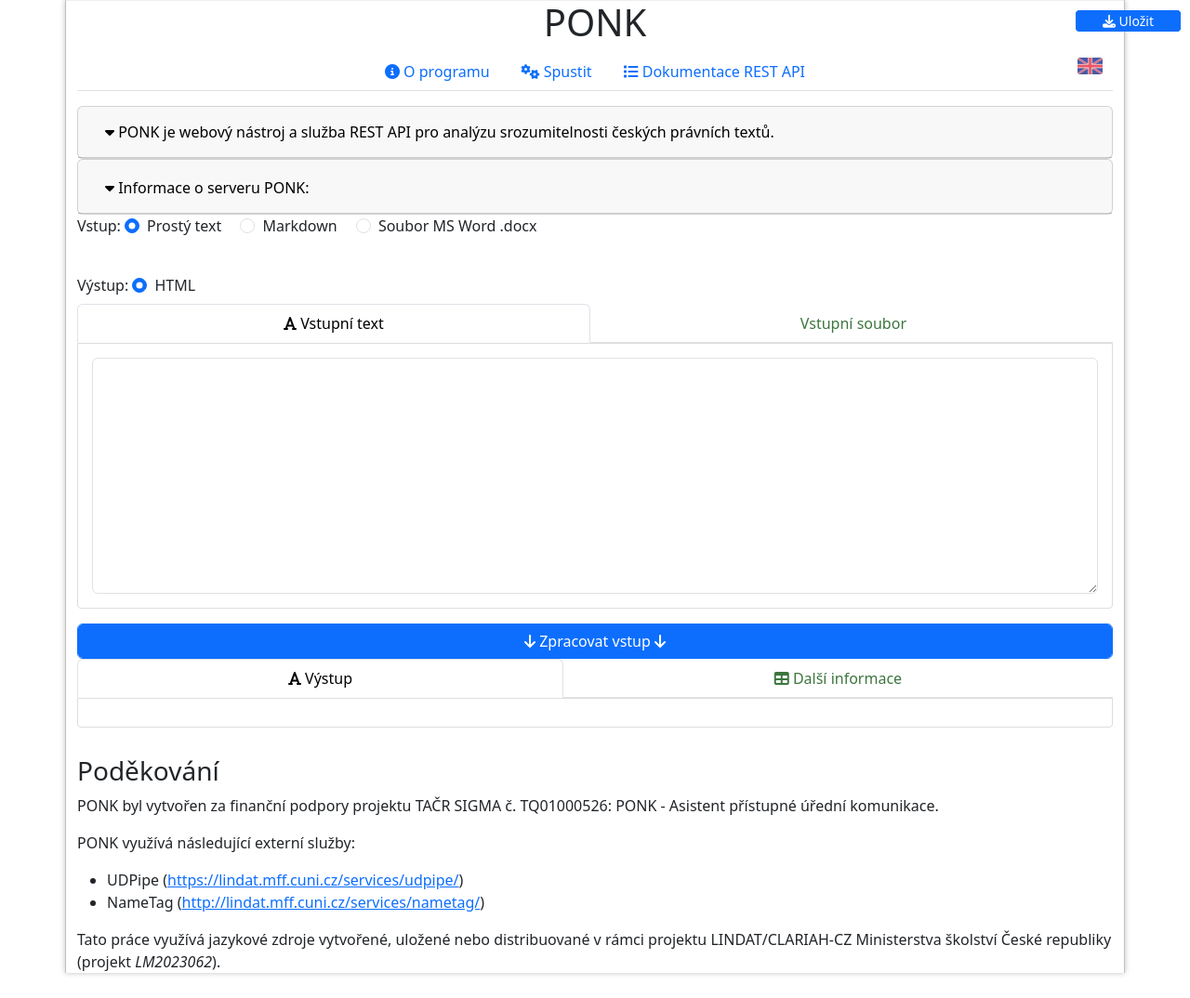
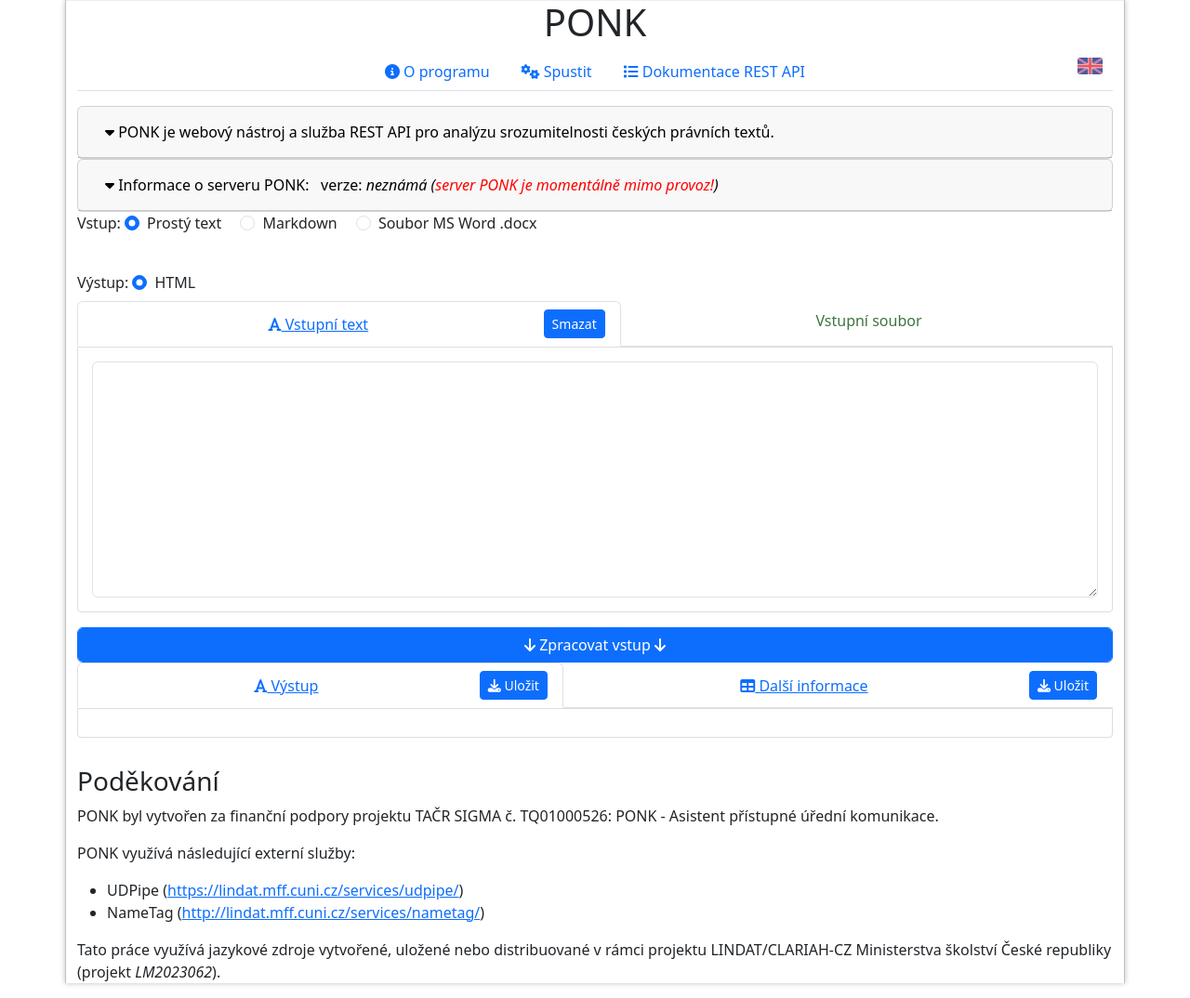
Before and after one commit to ufal/ponk, a PHP site: page /ponk/run_test.php in a window 1280 px wide. Shown: the whole page at 93% size. Before the commit the page ends 1050 px from the top, so only its background shows below. Run offline with PHP 8.4, Linux system fonts and the light colour scheme; some libraries are stand-ins or nearby versions.

Commit message:
PONK: migration to bootstrap ver. 5, step 2; load file not working
git-svn-id: https://svn.ms.mff.cuni.cz/svn/ponk/projects/ponk@304 9b7822f3-4786-4c31-9c96-ea234496b5ad

```diff
--- a/html/header.php
+++ b/html/header.php
@@ -1,4 +1,3 @@
-
 <?php
 // Spuštění session pro uchovávání jazyka mezi požadavky
 session_start();
@@ -33,60 +32,47 @@ $currentLang = $_SESSION['lang'];
 <head>
   <title>PONK</title>
   <meta charset="utf-8">
-  <link href="https://cdn.jsdelivr.net/npm/bootstrap@5.3.3/dist/css/bootstrap.min.css" rel="stylesheet">
-  <link rel="stylesheet" href="https://cdnjs.cloudflare.com/ajax/libs/font-awesome/6.5.1/css/all.min.css"> <!-- Aktualizovaná verze Font Awesome -->
+
+  <link rel="stylesheet" href="https://maxcdn.bootstrapcdn.com/bootstrap/3.3.4/css/bootstrap.min.css">
+  <link rel="stylesheet" href="https://maxcdn.bootstrapcdn.com/bootstrap/3.3.4/css/bootstrap-theme.min.css">
+  <link rel="stylesheet" href="https://maxcdn.bootstrapcdn.com/font-awesome/4.4.0/css/font-awesome.min.css">
 
   <link rel="stylesheet" href="css/lindat.css" type="text/css" />
   <link rel="stylesheet" href="css/ponk.css" type="text/css" />
 
-  <!-- Bootstrap 5 JavaScript, nyní bez jQuery -->
-  <script src="https://cdn.jsdelivr.net/npm/bootstrap@5.3.3/dist/js/bootstrap.bundle.min.js"></script>
-  <!-- run_prettify.js není součástí Bootstrapu, takže jej ponechte, pokud ho stále potřebujete -->
+  <script src="https://code.jquery.com/jquery-1.11.3.min.js" type="text/javascript"></script>
+  <script src="https://maxcdn.bootstrapcdn.com/bootstrap/3.3.4/js/bootstrap.min.js"></script>
+  <script src="https://cdn.rawgit.com/google/code-prettify/master/loader/run_prettify.js" type="text/javascript"></script>
 </head>
 
 <body id="lindat-services">
   <!--?php require('branding/header.htm')?-->
   <div class="lindat-common">
     <div class="container">
+      <!--ul class="breadcrumb">
+        <li><a href="//lindat.mff.cuni.cz/">LINDAT/CLARIN</a></li>
+        <li><a href="//lindat.mff.cuni.cz/services/">Services</a></li>
+        <li class="active">MasKIT</li>
+      </ul-->
 
       <!-- Service title -->
       <h1 class="text-center">PONK</h1>
 
       <!-- menu -->
-      <div class="menu-container position-relative"> <!-- Bootstrap 5 používá position-relative místo style -->
-        <ul class="nav nav-tabs justify-content-center mb-3"> <!-- text-center je nahrazeno justify-content-center, margin-bottom: 10px je mb-3 -->
-          <li class="nav-item">
-            <a class="nav-link <?php if ($main_page == 'info.php') echo 'active'; ?>" href="info.php">
-              <span class="fa fa-info-circle"></span> <?php echo $lang[$currentLang]['menu_about']; ?>
-            </a>
-          </li>
-          <li class="nav-item">
-            <a class="nav-link <?php if ($main_page == 'run.php') echo 'active'; ?>" href="run.php">
-              <span class="fa fa-cogs"></span> <?php echo $lang[$currentLang]['menu_run']; ?>
-            </a>
-          </li>
-          <li class="nav-item">
-            <a class="nav-link <?php if ($main_page == 'api-reference.php') echo 'active'; ?>" href="api-reference.php">
-              <span class="fa fa-list"></span> <?php echo $lang[$currentLang]['menu_api']; ?>
-            </a>
-          </li>
+      <div class="menu-container" style="position: relative;"> <!-- kontejner pro umístění vlaječek vpravo -->
+        <ul class="nav nav-tabs text-center" style="margin-bottom: 10px">
+          <li <?php if ($main_page == 'info.php') echo ' class="active"'?>><a href="info.php"><span class="fa fa-info-circle"></span> <?php echo $lang[$currentLang]['menu_about']; ?></a></li>
+          <li <?php if ($main_page == 'run.php') echo ' class="active"'?>><a href="run.php"><span class="fa fa-cogs"></span> <?php echo $lang[$currentLang]['menu_run']; ?></a></li>
+          <li <?php if ($main_page == 'api-reference.php') echo ' class="active"'?>><a href="api-reference.php"><span class="fa fa-list"></span> <?php echo $lang[$currentLang]['menu_api']; ?></a></li>
           <!-- Přidání vlaječek pro změnu jazyka -->
           <?php
             if ($currentLang == 'cs') {
           ?>
-              <li class="nav-item position-absolute" style="right: 10px;">
-                <a href="?lang=en" class="nav-link p-0"> <!-- p-0 odstraní padding, aby ikona nebyla příliš velká -->
-                  <img src="img/flag_en.png" alt="English" style="height: 18px;">
-                </a>
-              </li>
+              <li style="right: 10px; position: absolute; margin-left: 10px;"><a href="?lang=en"><img src="img/flag_en.png" alt="English" style="height: 18px;"></a></li>
           <?php
             } else {
           ?>
-              <li class="nav-item position-absolute" style="right: 10px;">
-                <a href="?lang=cs" class="nav-link p-0">
-                  <img src="img/flag_cs.png" alt="čeština" style="height: 18px;">
-                </a>
-              </li>
+              <li style="right: 10px; position: absolute; margin-left: 10px;"><a href="?lang=cs"><img src="img/flag_cs.png" alt="čeština" style="height: 18px;"></a></li>
           <?php
             }
           ?>
--- /dev/null
+++ b/html/header_test.php
@@ -0,0 +1,96 @@
+
+<?php
+// Spuštění session pro uchovávání jazyka mezi požadavky
+session_start();
+
+// Změna jazyka přes GET parametr
+if (isset($_GET['lang']) && $_GET['lang'] !== $_SESSION['lang']) {
+    $_SESSION['lang'] = $_GET['lang'];
+
+    // Získání aktuální URL bez lang parametru
+    $baseUrl = '/ponk';
+    $currentUrlWithoutLang = preg_replace('/(\?|&)lang=[^&]*/', '', $_SERVER['REQUEST_URI']);
+
+    // Přesměrování na URL bez lang parametru
+    header("Location: " . $baseUrl . $currentUrlWithoutLang);
+    exit();
+}
+
+// Nastavení defaultního jazyka, pokud není nastavený
+if (!isset($_SESSION['lang'])) {
+    $_SESSION['lang'] = 'cs'; // Defaultní jazyk je český
+}
+
+// Načtení jazykového souboru
+require 'lang.php';
+
+// Uložení aktuálního jazyka do proměnné pro snadnější použití
+$currentLang = $_SESSION['lang'];
+?>
+
+<!DOCTYPE html>
+<html>
+<head>
+  <title>PONK</title>
+  <meta charset="utf-8">
+  <link href="https://cdn.jsdelivr.net/npm/bootstrap@5.3.3/dist/css/bootstrap.min.css" rel="stylesheet">
+  <link rel="stylesheet" href="https://cdnjs.cloudflare.com/ajax/libs/font-awesome/6.5.1/css/all.min.css"> <!-- Aktualizovaná verze Font Awesome -->
+
+  <link rel="stylesheet" href="css/lindat.css" type="text/css" />
+  <link rel="stylesheet" href="css/ponk.css" type="text/css" />
+
+  <script src="https://code.jquery.com/jquery-1.11.3.min.js" type="text/javascript"></script>
+  <!-- Bootstrap 5 JavaScript, nyní bez jQuery -->
+  <script src="https://cdn.jsdelivr.net/npm/bootstrap@5.3.3/dist/js/bootstrap.bundle.min.js"></script>
+  <!-- run_prettify.js není součástí Bootstrapu, takže jej ponechte, pokud ho stále potřebujete -->
+  <script src="https://cdn.rawgit.com/google/code-prettify/master/loader/run_prettify.js" type="text/javascript"></script>
+</head>
+
+<body id="lindat-services">
+  <!--?php require('branding/header.htm')?-->
+  <div class="lindat-common">
+    <div class="container">
+
+      <!-- Service title -->
+      <h1 class="text-center">PONK</h1>
+
+      <!-- menu -->
+      <div class="menu-container position-relative"> <!-- Bootstrap 5 používá position-relative místo style -->
+        <ul class="nav nav-tabs justify-content-center mb-3"> <!-- text-center je nahrazeno justify-content-center, margin-bottom: 10px je mb-3 -->
+          <li class="nav-item">
+            <a class="nav-link <?php if ($main_page == 'info.php') echo 'active'; ?>" href="info.php">
+              <span class="fa fa-info-circle"></span> <?php echo $lang[$currentLang]['menu_about']; ?>
+            </a>
+          </li>
+          <li class="nav-item">
+            <a class="nav-link <?php if ($main_page == 'run.php') echo 'active'; ?>" href="run.php">
+              <span class="fa fa-cogs"></span> <?php echo $lang[$currentLang]['menu_run']; ?>
+            </a>
+          </li>
+          <li class="nav-item">
+            <a class="nav-link <?php if ($main_page == 'api-reference.php') echo 'active'; ?>" href="api-reference.php">
+              <span class="fa fa-list"></span> <?php echo $lang[$currentLang]['menu_api']; ?>
+            </a>
+          </li>
+          <!-- Přidání vlaječek pro změnu jazyka -->
+          <?php
+            if ($currentLang == 'cs') {
+          ?>
+              <li class="nav-item position-absolute" style="right: 10px;">
+                <a href="?lang=en" class="nav-link p-0"> <!-- p-0 odstraní padding, aby ikona nebyla příliš velká -->
+                  <img src="img/flag_en.png" alt="English" style="height: 18px;">
+                </a>
+              </li>
+          <?php
+            } else {
+          ?>
+              <li class="nav-item position-absolute" style="right: 10px;">
+                <a href="?lang=cs" class="nav-link p-0">
+                  <img src="img/flag_cs.png" alt="čeština" style="height: 18px;">
+                </a>
+              </li>
+          <?php
+            }
+          ?>
+        </ul>
+      </div>
--- a/html/run_test.php
+++ b/html/run_test.php
@@ -1,4 +1,4 @@
-<?php $main_page=basename(__FILE__); require('header.php') ?>
+<?php $main_page=basename(__FILE__); require('header_test.php') ?>
 
 <script type="text/javascript"><!--
   var input_file_content = null;
@@ -124,40 +124,53 @@
     }, complete: function() {
       //console.log("Complete.");
       var info = "<h4><?php echo $lang[$currentLang]['run_server_info_label']; ?></h4>\n<ul><li><?php echo $lang[$currentLang]['run_server_info_version']; ?>: <i>" + version + "</i>\n<li><?php echo $lang[$currentLang]['run_server_info_features']; ?>: <i>" + features + "</i>\n</ul>\n";
-      jQuery('#server_info').html(info).show();
       //console.log("Info: ", info);
+      document.getElementById('server_info').innerHTML = info;
+      document.getElementById('server_info').classList.remove('d-none');
+
       var short_info = "&nbsp; <?php echo $lang[$currentLang]['run_server_info_version']; ?>: <i>" + version + "</i>";
-      jQuery('#server_short_info').html(short_info).show();
-      //console.log("Info: ", info);
+      //console.log("Short info: ", short_info);
+      document.getElementById('server_short_info').innerHTML = short_info;
+      document.getElementById('server_short_info').classList.remove('d-none');
 
     }});
   }
 
+  function handleFileChange(input) {
+    const inputName = document.getElementById('input_file_name');
+    inputName.textContent = ''; // Clear previous content
+    let input_file_content = null;
 
-  jQuery(document).on('change', '#input_file_field', function() {
-    jQuery('#input_file_name').text();
-    input_file_content = null;
-    if (this.files.length > 0) {
-      var file = this.files[0];
-      jQuery('#input_file_name').text(file.name + ' (loading...)');
+    if (input.files.length > 0) {
+      const file = input.files[0];
+      console.log("handleFileChange: input file name: ", `${file.name}`);
+      inputName.textContent = `${file.name} (loading...)`;
+
       if (!window.FileReader) {
-        jQuery('#input_file_name').text(file.name + ' (load error - file loading API not supported, please use newer browser)').wrapInner('<span class="text-danger"></span>');
+        inputName.textContent = `${file.name} (load error - file loading API not supported, please use newer browser)`;
+        console.log("handleFileChange: load error - file loading API not supported");
+        inputName.innerHTML = `<span class="text-danger">${inputName.textContent}</span>`;
       } else {
-        var reader = new FileReader();
-	reader.onload = function() {
-          var input_format = jQuery('input[name=option_input]:checked').val();
+        const reader = new FileReader();
+        console.log("handleFileChange: loading the file...");
+        reader.onload = function(event) {
+          const input_format = document.querySelector('input[name="option_input"]:checked').value;
           if (input_format === "docx") {
-	    //input_file_content = encodeBinaryToBase64(target.result);
-	    input_file_content = encodeBinaryToBase64(reader.result);
+            input_file_content = encodeBinaryToBase64(event.target.result);
 	  } else {
-	    input_file_content = reader.result;
+	    console.log("handleFileChange: the file is either TXT or MD");
+            input_file_content = event.target.result;
           }
-          jQuery('#input_file_name').text(file.name + ' (<?php echo $lang[$currentLang]['run_input_file_kb_loaded_prefix']; ?>' + (input_file_content.length/1024).toFixed(1) + '<?php echo $lang[$currentLang]['run_input_file_kb_loaded_suffix']; ?>)');
-        }
+	  inputName.textContent = `${file.name} (${(input_file_content.length / 1024).toFixed(1)} KB)`;
+	  console.log("handleFileChange: printing this: ", `${file.name} (${(input_file_content.length / 1024).toFixed(1)} KB)`);
+        };
+
         reader.onerror = function() {
-          jQuery('#input_file_name').text(file.name + ' (load error)').wrapInner('<span class="text-danger"></span>');
-	}
-	var input_format = jQuery('input[name=option_input]:checked').val();
+          inputName.textContent = `${file.name} (load error)`;
+          inputName.innerHTML = `<span class="text-danger">${inputName.textContent}</span>`;
+        };
+
+        const input_format = document.querySelector('input[name="option_input"]:checked').value;
         if (input_format === "docx") {
           reader.readAsArrayBuffer(file);
         } else {
@@ -165,8 +178,7 @@
         }
       }
     }
-  });
-
+  }
 
   function saveAs(blob, file_name) {
     const url = window.URL.createObjectURL(blob);
@@ -280,15 +292,15 @@
       <i class="fa-solid fa-caret-down"></i> <?php echo $lang[$currentLang]['run_about_line']; ?>
     </button>
   </div>
-  <div id="aboutContent" class="collapse" role="tabpanel" aria-labelledby="aboutHeading">
+  <div id="aboutContent" class="collapse m-1" role="tabpanel" aria-labelledby="aboutHeading">
           <?php
             if ($currentLang == 'cs') {
           ?>
-    <div style="margin: 5px"><?php require('about_cs.html') ?></div>
+    <div><?php require('about_cs.html') ?></div>
           <?php
             } else {
           ?>
-    <div style="margin: 5px"><?php require('about_en.html') ?></div>
+    <div><?php require('about_en.html') ?></div>
           <?php
             }
           ?>
@@ -299,14 +311,11 @@
 
 <div class="card">
   <div class="card-header" role="tab" id="serverInfoHeading">
-    <h2 class="mb-0">
     <button class="btn btn-link" type="button" data-bs-toggle="collapse" data-bs-target="#serverInfoContent" aria-expanded="false" aria-controls="serverInfoContent">
       <i class="fa-solid fa-caret-down" aria-hidden="true"></i> <?php echo $lang[$currentLang]['run_server_info_label']; ?>: <span id="server_short_info" class="d-none"></span>
     </button>
-    </h2>
   </div>
-  <div id="serverInfoContent" class="collapse" role="tabpanel" aria-labelledby="serverInfoHeading">
-    <div class="card-body m-2">
+  <div id="serverInfoContent" class="collapse m-1" role="tabpanel" aria-labelledby="serverInfoHeading">
       <div id="server_info" class="d-none"></div>
 
       <?php
@@ -323,7 +332,6 @@
 
       <p><?php echo $lang[$currentLang]['run_server_info_word_limit']; ?></p>
       <div id="error" class="alert alert-danger d-none"></div>
-    </div>
   </div>
 </div>
 
@@ -366,12 +374,17 @@
 
 <!-- ================= INPUT FIELDS ================ -->
 
+<!-- ================ záložky panelů =============== -->
 <ul class="nav nav-tabs nav-fill nav-tabs-green">
   <li class="nav-item" id="input_text_header">
-    <a class="nav-link active" href="#input_text" data-bs-toggle="tab" onclick="handleInputTextHeaderClicked();">
+    <div class="nav-link active d-flex justify-content-between align-items-center">
+      <a href="#input_text" data-bs-toggle="tab" onclick="handleInputTextHeaderClicked();" class="mx-auto">
         <span class="fa fa-font"></span> <?php echo $lang[$currentLang]['run_input_text']; ?>
       </a>
-    <button type="button" class="btn btn-primary btn-sm position-absolute" style="top: 11px; right: 10px; padding: 0 2em" onclick="var t=document.getElementById('input'); t.value=''; t.focus();"><?php echo $lang[$currentLang]['run_input_text_button_delete']; ?></button>
+      <button type="button" class="btn btn-primary btn-sm" onclick="var t=document.getElementById('input'); t.value=''; t.focus();">
+        <?php echo $lang[$currentLang]['run_input_text_button_delete']; ?>
+      </button>
+    </div>
   </li>
   <li class="nav-item" id="input_file_header">
     <a class="nav-link" href="#input_file" data-bs-toggle="tab">
@@ -380,6 +393,7 @@
   </li>
 </ul>
 
+<!-- ================ panely =============== -->
 <div class="tab-content" id="input_tabs" style="border: 1px solid #ddd; border-radius: 0 0 .25rem .25rem; padding: 15px;">
   <div class="tab-pane show active" id="input_text">
     <textarea id="input" class="form-control" rows="10" cols="80"></textarea>
@@ -389,10 +403,17 @@
     <div class="input-group">
       <input type="text" class="form-control" id="input_file_name" readonly>
       <label class="input-group-text btn btn-success btn-file" for="input_file_field"><?php echo $lang[$currentLang]['run_input_file_button_load']; ?> ...</label>
+      <input type="file" id="input_file_field" class="visually-hidden" onchange="handleFileChange(this)">
+    </div>
+    <!--div class="input-group">
+      <input type="text" class="form-control" id="input_file_name" readonly>
+      <label class="input-group-text btn btn-success btn-file" for="input_file_field"><?php echo $lang[$currentLang]['run_input_file_button_load']; ?> ...</label>
       <input type="file" id="input_file_field" class="d-none">
+    </div-->
   </div>
 </div>
-</div>
+
+<!-- ================= THE PROCESS BUTTON ================ -->
 
 <button id="submit" class="btn btn-primary form-control mt-3" type="submit" onclick="doSubmit()">
   <span class="fa fa-arrow-down"></span> <?php echo $lang[$currentLang]['run_process_input']; ?> <span class="fa fa-arrow-down"></span>
@@ -400,29 +421,39 @@
 
 <!-- ================= OUTPUT FIELDS ================ -->
 
+<!-- ================ záložky panelů =============== -->
 <ul class="nav nav-tabs nav-fill nav-tabs-green">
+
   <li class="nav-item">
-    <a class="nav-link active" href="#output_formatted" data-bs-toggle="tab">
+    <div class="nav-link active d-flex justify-content-between align-items-center">
+      <a href="#output_formatted" data-bs-toggle="tab" class="mx-auto">
         <span class="fa fa-font"></span> <?php echo $lang[$currentLang]['run_output_text']; ?>
       </a>
-    <button type="button" class="btn btn-primary btn-sm position-absolute" style="top: 11px; right: 10px; padding: 0 2em" onclick="saveOutput();">
+      <button type="button" class="btn btn-primary btn-sm" onclick="saveOutput();">
         <span class="fa fa-download"></span> <?php echo $lang[$currentLang]['run_output_text_button_save']; ?>
       </button>
+    </div>
   </li>
   <li class="nav-item">
-    <a class="nav-link" href="#output_stats" data-bs-toggle="tab">
+    <div class="nav-link d-flex justify-content-between align-items-center">
+      <a href="#output_stats" data-bs-toggle="tab" class="mx-auto">
         <span class="fa fa-table"></span> <?php echo $lang[$currentLang]['run_output_statistics']; ?>
       </a>
-    <button type="button" class="btn btn-primary btn-sm position-absolute" style="top: 11px; right: 10px; padding: 0 2em" onclick="saveStats();">
+      <button type="button" class="btn btn-primary btn-sm" onclick="saveStats();">
         <span class="fa fa-download"></span> <?php echo $lang[$currentLang]['run_output_statistics_button_save']; ?>
       </button>
+    </div>
   </li>
 </ul>
 
+<!-- ================ panely =============== -->
 <div class="tab-content" id="output_tabs" style="border: 1px solid #ddd; border-radius: 0 0 .25rem .25rem; padding: 15px;">
   <div class="tab-pane fade show active" id="output_formatted"></div>
   <div class="tab-pane fade" id="output_stats"></div>
 </div>
+
+
+<!-- ================= ACKNOWLEDGEMENTS ================ -->
 
 <div class="mt-3 mb-3">
   <?php
```
Lines whose indentation alone changed are shown as unchanged.
